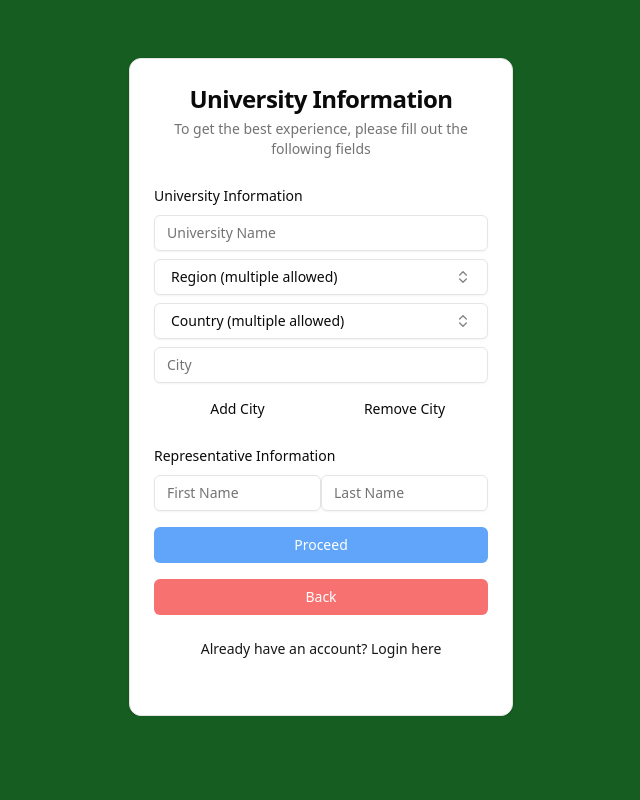
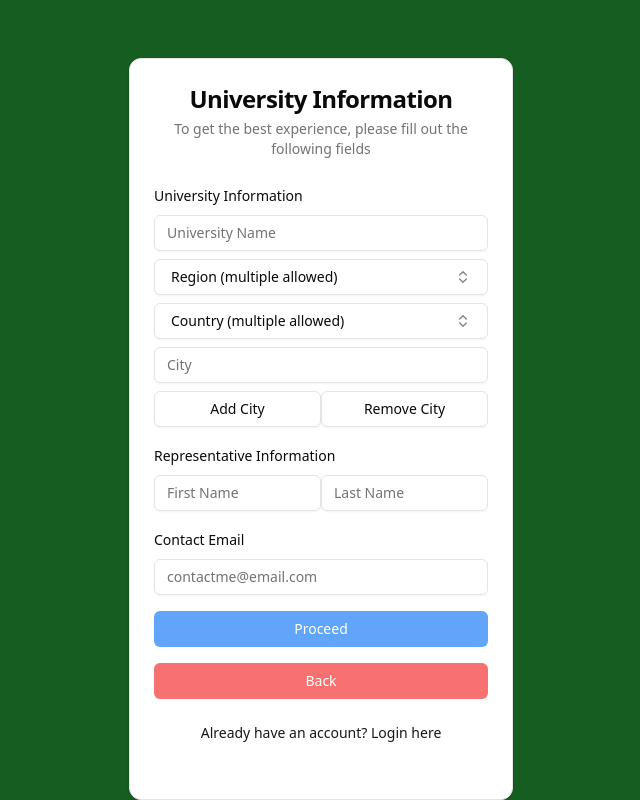
Before and after one commit to MikaTan2007/manila-world-university-fair-2025, a Next.js app in the folder mwuf-v2/: page /signup/university in a window 1280 px wide. Shown: the part 570-1370 px from the top of the page, without its empty margins (319-959 px from the left). Before the commit the page ends 1286 px from the top, so only its background shows below. Built offline with nearby package versions, Linux system fonts and the light colour scheme.

Commit message:
Fixed folder structure + finished unisignup form

```diff
--- a/mwuf-v2/app/components/university_sign_up/universitysignupform.tsx
+++ b/mwuf-v2/app/components/university_sign_up/universitysignupform.tsx
@@ -72,7 +72,7 @@ const UniversitySignUpForm: React.FC = () => {
                         <div className = "flex">
                             <Button
                                 type="button"
-                                variant="ghost"
+                                variant="outline"
                                 onClick={addCityInput}
                                 className="w-full"
                             >
@@ -80,7 +80,7 @@ const UniversitySignUpForm: React.FC = () => {
                             </Button>
                             <Button
                                 type="button"
-                                variant="ghost"
+                                variant="outline"
                                 onClick={removeCityInput}
                                 className="w-full"
                             >
@@ -95,6 +95,15 @@ const UniversitySignUpForm: React.FC = () => {
                         <div className = "flex">
                             <Input id = "rep_first_name" type="text" placeholder="First Name" required></Input>
                             <Input id = "rep_last_name" type="text" placeholder="Last Name" required></Input>
+                        </div>
+                    </div>
+                    <div className = "space-y-2">
+                        <Label htmlFor="general_information">
+                            Contact Email
+                        </Label>
+                        <div className = "flex">
+
+                            <Input id = "email" type="email" placeholder="contactme@email.com" required></Input>
                         </div>
                     </div>
                     <Button type = "submit" variant = "ghost" className = "w-full text-white bg-blue-400">
--- a/mwuf-v2/app/page.tsx
+++ b/mwuf-v2/app/page.tsx
@@ -1,6 +1,6 @@
 'use client';
 import Image from "next/image"
-import SignUpForm from "./components/student_sign_up/signupform";
+import SignUpForm from "./components/user_sign_up/signupform";
 
 
 export default function Home() {
```
Also changed, not shown: mwuf-v2/app/components/user_sign_up/signupform.tsx (renamed from mwuf-v2/app/components/student_sign_up/signupform.tsx).
